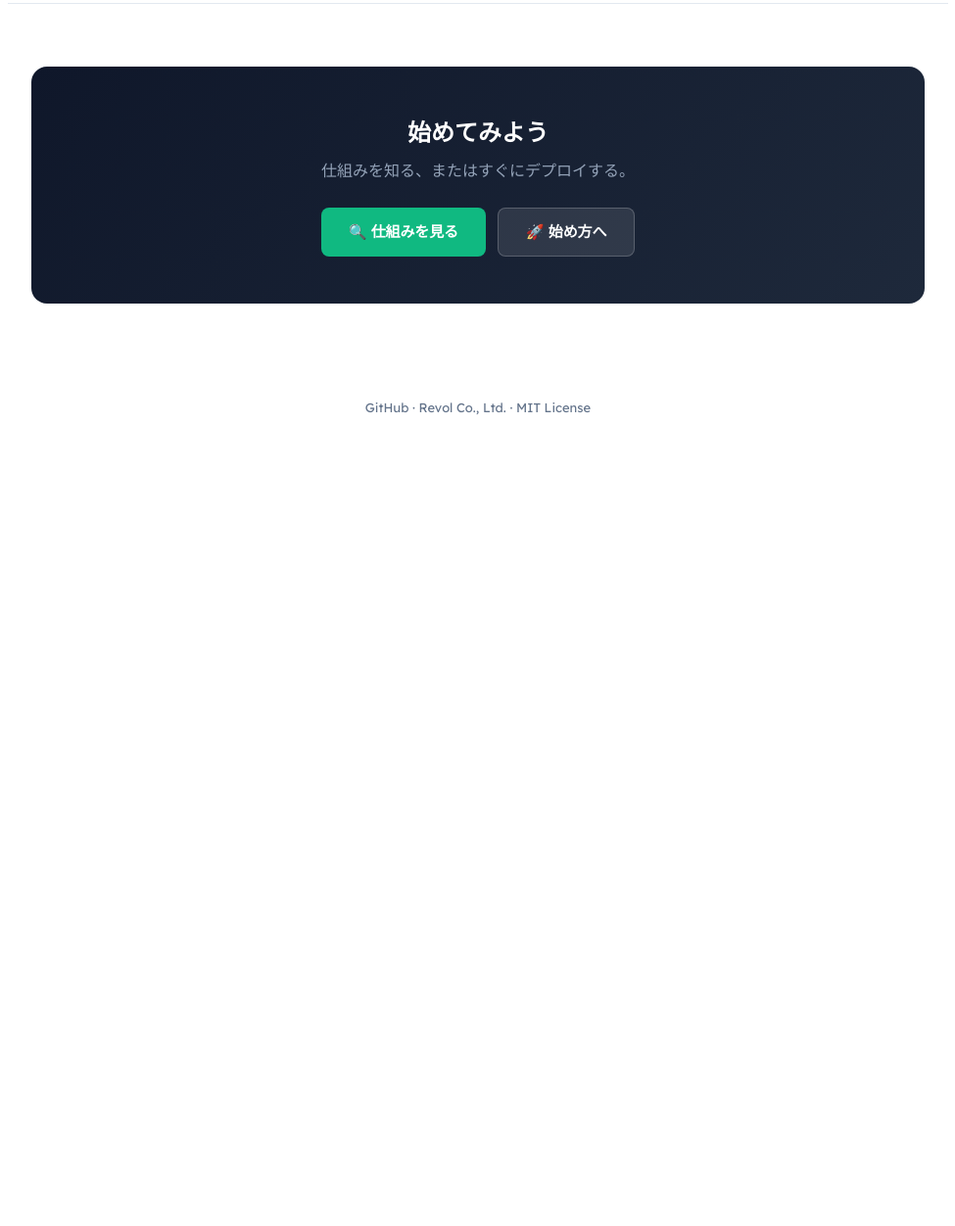
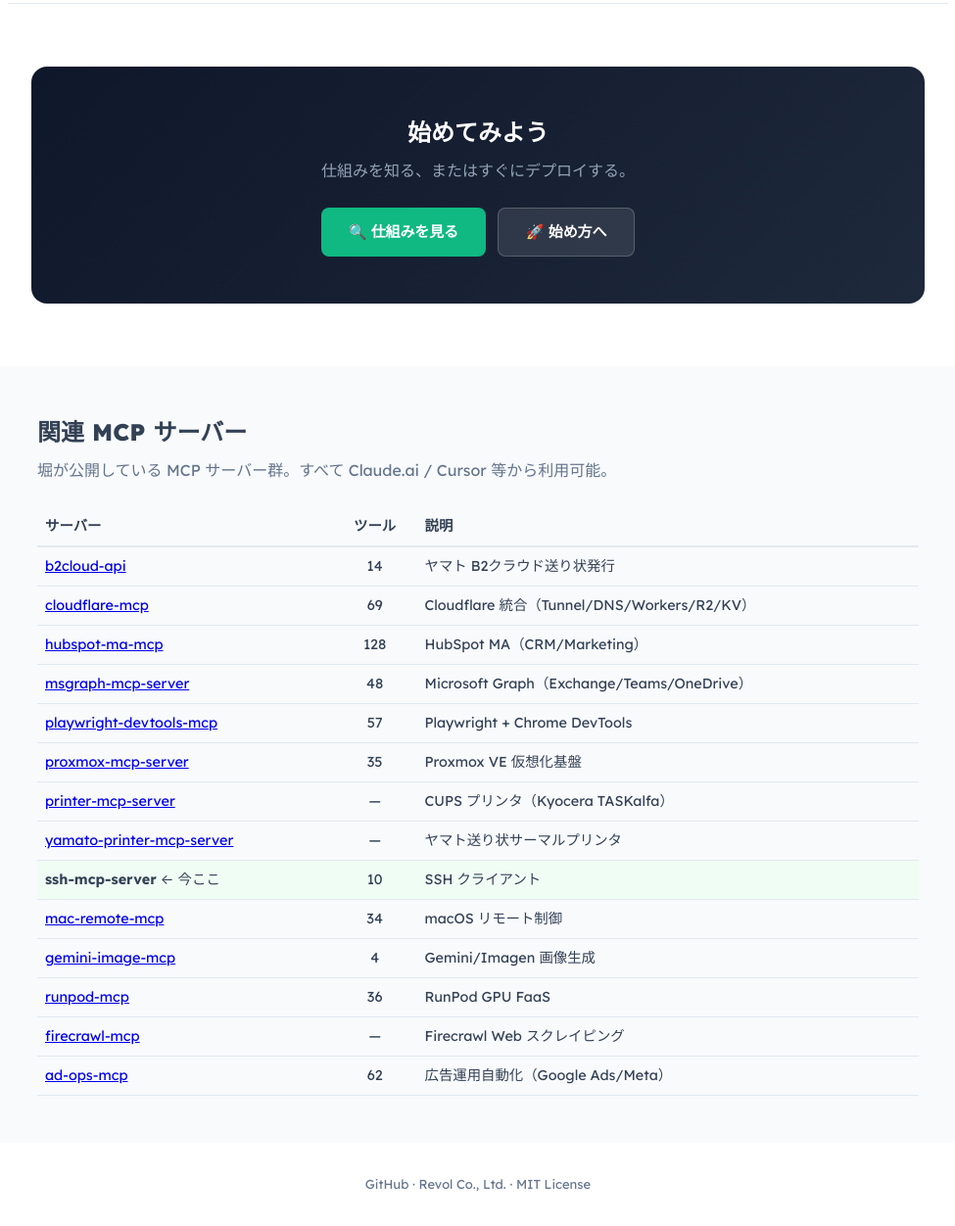
Before and after one commit to DaisukeHori/ssh-mcp-server, a website: page docs/index.html in a window 1280 px wide. Shown: the part 4179-5431 px from the top of the page at 98% size, without its empty margins (152-1127 px from the left). Before the commit the page ends 4637 px from the top, so only its background shows below. Drawn offline with Linux system fonts and the light colour scheme.

Commit message:
docs: LP に関連 MCP サーバー相互リンクテーブルを追加

```diff
--- a/docs/index.html
+++ b/docs/index.html
@@ -189,7 +189,32 @@
   </div>
 </section>
 
-<footer class="footer"><a href="https://github.com/DaisukeHori/ssh-mcp-server" target="_blank">GitHub</a> · <a href="https://revol.co.jp" target="_blank">Revol Co., Ltd.</a> · MIT License</footer>
+  <section style="padding:48px 24px;background:#f8fafc;">
+    <div style="max-width:900px;margin:0 auto;">
+      <h2 style="font-size:1.5em;font-weight:800;margin-bottom:8px;">関連 MCP サーバー</h2>
+      <p style="color:#64748b;margin-bottom:24px;">堀が公開している MCP サーバー群。すべて Claude.ai / Cursor 等から利用可能。</p>
+      <div style="overflow-x:auto;"><table style="width:100%;border-collapse:collapse;font-size:0.9em;">
+        <thead><tr style="border-bottom:2px solid #e2e8f0;text-align:left;"><th style="padding:8px;">サーバー</th><th style="padding:8px;text-align:center;">ツール</th><th style="padding:8px;">説明</th></tr></thead>
+        <tbody>
+          <tr style="border-bottom:1px solid #e2e8f0;"><td style="padding:8px;"><a href="https://daisukehori.github.io/b2cloud-api/">b2cloud-api</a></td><td style="text-align:center;">14</td><td style="padding:8px;">ヤマト B2クラウド送り状発行</td></tr>
+          <tr style="border-bottom:1px solid #e2e8f0;"><td style="padding:8px;"><a href="https://github.com/DaisukeHori/cloudflare-mcp">cloudflare-mcp</a></td><td style="text-align:center;">69</td><td style="padding:8px;">Cloudflare 統合（Tunnel/DNS/Workers/R2/KV）</td></tr>
+          <tr style="border-bottom:1px solid #e2e8f0;"><td style="padding:8px;"><a href="https://daisukehori.github.io/hubspot-ma-mcp/">hubspot-ma-mcp</a></td><td style="text-align:center;">128</td><td style="padding:8px;">HubSpot MA（CRM/Marketing）</td></tr>
+          <tr style="border-bottom:1px solid #e2e8f0;"><td style="padding:8px;"><a href="https://daisukehori.github.io/msgraph-mcp-server/">msgraph-mcp-server</a></td><td style="text-align:center;">48</td><td style="padding:8px;">Microsoft Graph（Exchange/Teams/OneDrive）</td></tr>
+          <tr style="border-bottom:1px solid #e2e8f0;"><td style="padding:8px;"><a href="https://daisukehori.github.io/playwright-devtools-mcp/">playwright-devtools-mcp</a></td><td style="text-align:center;">57</td><td style="padding:8px;">Playwright + Chrome DevTools</td></tr>
+          <tr style="border-bottom:1px solid #e2e8f0;"><td style="padding:8px;"><a href="https://daisukehori.github.io/proxmox-mcp-server/">proxmox-mcp-server</a></td><td style="text-align:center;">35</td><td style="padding:8px;">Proxmox VE 仮想化基盤</td></tr>
+          <tr style="border-bottom:1px solid #e2e8f0;"><td style="padding:8px;"><a href="https://daisukehori.github.io/printer-mcp-server/">printer-mcp-server</a></td><td style="text-align:center;">—</td><td style="padding:8px;">CUPS プリンタ（Kyocera TASKalfa）</td></tr>
+          <tr style="border-bottom:1px solid #e2e8f0;"><td style="padding:8px;"><a href="https://daisukehori.github.io/yamato-printer-mcp-server/">yamato-printer-mcp-server</a></td><td style="text-align:center;">—</td><td style="padding:8px;">ヤマト送り状サーマルプリンタ</td></tr>
+          <tr style="border-bottom:1px solid #e2e8f0;background:#f0fdf4;"><td style="padding:8px;"><strong>ssh-mcp-server</strong> ← 今ここ</td><td style="text-align:center;">10</td><td style="padding:8px;">SSH クライアント</td></tr>
+          <tr style="border-bottom:1px solid #e2e8f0;"><td style="padding:8px;"><a href="https://github.com/DaisukeHori/mac-remote-mcp">mac-remote-mcp</a></td><td style="text-align:center;">34</td><td style="padding:8px;">macOS リモート制御</td></tr>
+          <tr style="border-bottom:1px solid #e2e8f0;"><td style="padding:8px;"><a href="https://daisukehori.github.io/gemini-image-mcp/">gemini-image-mcp</a></td><td style="text-align:center;">4</td><td style="padding:8px;">Gemini/Imagen 画像生成</td></tr>
+          <tr style="border-bottom:1px solid #e2e8f0;"><td style="padding:8px;"><a href="https://github.com/DaisukeHori/runpod-mcp">runpod-mcp</a></td><td style="text-align:center;">36</td><td style="padding:8px;">RunPod GPU FaaS</td></tr>
+          <tr style="border-bottom:1px solid #e2e8f0;"><td style="padding:8px;"><a href="https://daisukehori.github.io/firecrawl-mcp/">firecrawl-mcp</a></td><td style="text-align:center;">—</td><td style="padding:8px;">Firecrawl Web スクレイピング</td></tr>
+          <tr style="border-bottom:1px solid #e2e8f0;"><td style="padding:8px;"><a href="https://github.com/DaisukeHori/ad-ops-mcp">ad-ops-mcp</a></td><td style="text-align:center;">62</td><td style="padding:8px;">広告運用自動化（Google Ads/Meta）</td></tr>
+        </tbody></table></div>
+    </div>
+  </section>
+
+  <footer class="footer"><a href="https://github.com/DaisukeHori/ssh-mcp-server" target="_blank">GitHub</a> · <a href="https://revol.co.jp" target="_blank">Revol Co., Ltd.</a> · MIT License</footer>
 
 <script>
 requestAnimationFrame(()=>document.getElementById("hero-fade").classList.add("fade--in"));
```
